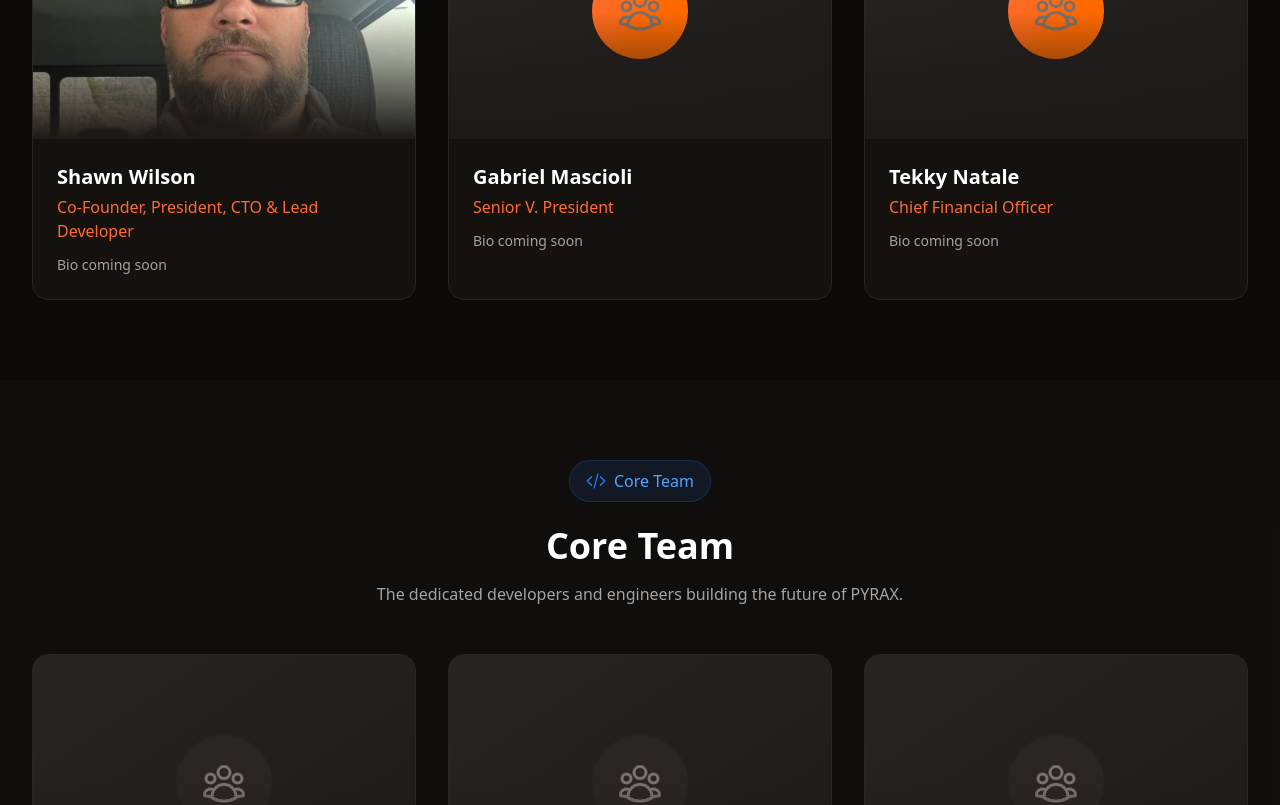
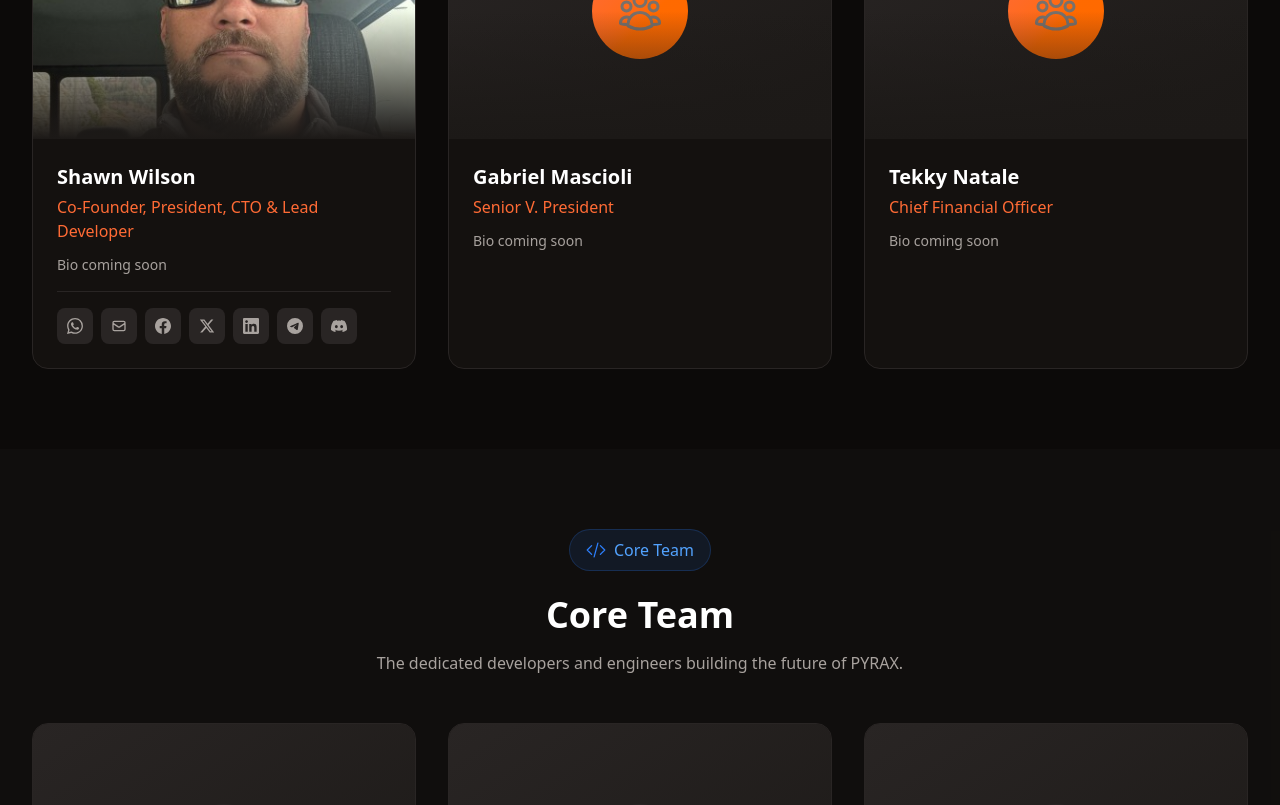
Before and after one commit to Bugyman66/PYRAX-OFFICIAL, a Next.js app in the folder pyrax-website/: page /en/team in a window 1280 px wide. Shown: the part 740-1545 px from the top of the page. Built offline with nearby package versions, Linux system fonts and the light colour scheme.

Commit message:
feat: Add social links with icons to Shawn Wilson's team card

```diff
--- a/pyrax-website/src/app/[locale]/team/page.tsx
+++ b/pyrax-website/src/app/[locale]/team/page.tsx
@@ -13,12 +13,19 @@
   EnvelopeIcon,
 } from '@heroicons/react/24/outline';
 
+interface SocialLink {
+  platform: string;
+  url: string;
+  icon: string;
+}
+
 interface TeamMember {
   name: string;
   role: string;
   bio: string;
   image?: string;
   placeholder?: boolean;
+  socials?: SocialLink[];
 }
 
 export default function TeamPage() {
@@ -30,6 +37,15 @@
       role: t('roles.coFounder'),
       bio: t('bios.shawn'),
       image: '/swilson.jpg',
+      socials: [
+        { platform: 'WhatsApp', url: 'https://wa.me/18258825915', icon: 'whatsapp' },
+        { platform: 'Email', url: 'mailto:shawn.wilson@pyrax.org', icon: 'email' },
+        { platform: 'Facebook', url: 'https://www.facebook.com/SW037', icon: 'facebook' },
+        { platform: 'Twitter', url: 'https://x.com/pyrax_shawn', icon: 'twitter' },
+        { platform: 'LinkedIn', url: 'https://www.linkedin.com/in/swilson-pyrax', icon: 'linkedin' },
+        { platform: 'Telegram', url: 'https://t.me/R3AP3RW1LLY', icon: 'telegram' },
+        { platform: 'Discord', url: 'https://discord.com/users/r3ap3ractual_22545', icon: 'discord' },
+      ],
     },
     {
       name: 'Gabriel Mascioli',
@@ -93,6 +109,58 @@
         </h3>
         <p className="text-pyrax-500 font-medium mb-3">{member.role}</p>
         <p className="text-stone-400 text-sm">{member.bio}</p>
+
+        {/* Social Links */}
+        {member.socials && member.socials.length > 0 && (
+          <div className="flex flex-wrap gap-2 mt-4 pt-4 border-t border-stone-800">
+            {member.socials.map((social) => (
+              <a
+                key={social.platform}
+                href={social.url}
+                target="_blank"
+                rel="noopener noreferrer"
+                className="w-9 h-9 rounded-lg bg-stone-800 hover:bg-pyrax-500/20 flex items-center justify-center transition-colors group"
+                title={social.platform}
+              >
+                {social.icon === 'whatsapp' && (
+                  <svg className="w-4 h-4 text-stone-400 group-hover:text-green-500" fill="currentColor" viewBox="0 0 24 24">
+                    <path d="M17.472 14.382c-.297-.149-1.758-.867-2.03-.967-.273-.099-.471-.148-.67.15-.197.297-.767.966-.94 1.164-.173.199-.347.223-.644.075-.297-.15-1.255-.463-2.39-1.475-.883-.788-1.48-1.761-1.653-2.059-.173-.297-.018-.458.13-.606.134-.133.298-.347.446-.52.149-.174.198-.298.298-.497.099-.198.05-.371-.025-.52-.075-.149-.669-1.612-.916-2.207-.242-.579-.487-.5-.669-.51-.173-.008-.371-.01-.57-.01-.198 0-.52.074-.792.372-.272.297-1.04 1.016-1.04 2.479 0 1.462 1.065 2.875 1.213 3.074.149.198 2.096 3.2 5.077 4.487.709.306 1.262.489 1.694.625.712.227 1.36.195 1.871.118.571-.085 1.758-.719 2.006-1.413.248-.694.248-1.289.173-1.413-.074-.124-.272-.198-.57-.347m-5.421 7.403h-.004a9.87 9.87 0 01-5.031-1.378l-.361-.214-3.741.982.998-3.648-.235-.374a9.86 9.86 0 01-1.51-5.26c.001-5.45 4.436-9.884 9.888-9.884 2.64 0 5.122 1.03 6.988 2.898a9.825 9.825 0 012.893 6.994c-.003 5.45-4.437 9.884-9.885 9.884m8.413-18.297A11.815 11.815 0 0012.05 0C5.495 0 .16 5.335.157 11.892c0 2.096.547 4.142 1.588 5.945L.057 24l6.305-1.654a11.882 11.882 0 005.683 1.448h.005c6.554 0 11.89-5.335 11.893-11.893a11.821 11.821 0 00-3.48-8.413z"/>
+                  </svg>
+                )}
+                {social.icon === 'email' && (
+                  <svg className="w-4 h-4 text-stone-400 group-hover:text-pyrax-500" fill="none" viewBox="0 0 24 24" stroke="currentColor" strokeWidth={2}>
+                    <path strokeLinecap="round" strokeLinejoin="round" d="M3 8l7.89 5.26a2 2 0 002.22 0L21 8M5 19h14a2 2 0 002-2V7a2 2 0 00-2-2H5a2 2 0 00-2 2v10a2 2 0 002 2z" />
+                  </svg>
+                )}
+                {social.icon === 'facebook' && (
+                  <svg className="w-4 h-4 text-stone-400 group-hover:text-blue-500" fill="currentColor" viewBox="0 0 24 24">
+                    <path d="M24 12.073c0-6.627-5.373-12-12-12s-12 5.373-12 12c0 5.99 4.388 10.954 10.125 11.854v-8.385H7.078v-3.47h3.047V9.43c0-3.007 1.792-4.669 4.533-4.669 1.312 0 2.686.235 2.686.235v2.953H15.83c-1.491 0-1.956.925-1.956 1.874v2.25h3.328l-.532 3.47h-2.796v8.385C19.612 23.027 24 18.062 24 12.073z"/>
+                  </svg>
+                )}
+                {social.icon === 'twitter' && (
+                  <svg className="w-4 h-4 text-stone-400 group-hover:text-sky-500" fill="currentColor" viewBox="0 0 24 24">
+                    <path d="M18.244 2.25h3.308l-7.227 8.26 8.502 11.24H16.17l-5.214-6.817L4.99 21.75H1.68l7.73-8.835L1.254 2.25H8.08l4.713 6.231zm-1.161 17.52h1.833L7.084 4.126H5.117z"/>
+                  </svg>
+                )}
+                {social.icon === 'linkedin' && (
+                  <svg className="w-4 h-4 text-stone-400 group-hover:text-blue-600" fill="currentColor" viewBox="0 0 24 24">
+                    <path d="M20.447 20.452h-3.554v-5.569c0-1.328-.027-3.037-1.852-3.037-1.853 0-2.136 1.445-2.136 2.939v5.667H9.351V9h3.414v1.561h.046c.477-.9 1.637-1.85 3.37-1.85 3.601 0 4.267 2.37 4.267 5.455v6.286zM5.337 7.433c-1.144 0-2.063-.926-2.063-2.065 0-1.138.92-2.063 2.063-2.063 1.14 0 2.064.925 2.064 2.063 0 1.139-.925 2.065-2.064 2.065zm1.782 13.019H3.555V9h3.564v11.452zM22.225 0H1.771C.792 0 0 .774 0 1.729v20.542C0 23.227.792 24 1.771 24h20.451C23.2 24 24 23.227 24 22.271V1.729C24 .774 23.2 0 22.222 0h.003z"/>
+                  </svg>
+                )}
+                {social.icon === 'telegram' && (
+                  <svg className="w-4 h-4 text-stone-400 group-hover:text-sky-400" fill="currentColor" viewBox="0 0 24 24">
+                    <path d="M11.944 0A12 12 0 0 0 0 12a12 12 0 0 0 12 12 12 12 0 0 0 12-12A12 12 0 0 0 12 0a12 12 0 0 0-.056 0zm4.962 7.224c.1-.002.321.023.465.14a.506.506 0 0 1 .171.325c.016.093.036.306.02.472-.18 1.898-.962 6.502-1.36 8.627-.168.9-.499 1.201-.82 1.23-.696.065-1.225-.46-1.9-.902-1.056-.693-1.653-1.124-2.678-1.8-1.185-.78-.417-1.21.258-1.91.177-.184 3.247-2.977 3.307-3.23.007-.032.014-.15-.056-.212s-.174-.041-.249-.024c-.106.024-1.793 1.14-5.061 3.345-.48.33-.913.49-1.302.48-.428-.008-1.252-.241-1.865-.44-.752-.245-1.349-.374-1.297-.789.027-.216.325-.437.893-.663 3.498-1.524 5.83-2.529 6.998-3.014 3.332-1.386 4.025-1.627 4.476-1.635z"/>
+                  </svg>
+                )}
+                {social.icon === 'discord' && (
+                  <svg className="w-4 h-4 text-stone-400 group-hover:text-indigo-500" fill="currentColor" viewBox="0 0 24 24">
+                    <path d="M20.317 4.37a19.791 19.791 0 0 0-4.885-1.515.074.074 0 0 0-.079.037c-.21.375-.444.864-.608 1.25a18.27 18.27 0 0 0-5.487 0 12.64 12.64 0 0 0-.617-1.25.077.077 0 0 0-.079-.037A19.736 19.736 0 0 0 3.677 4.37a.07.07 0 0 0-.032.027C.533 9.046-.32 13.58.099 18.057a.082.082 0 0 0 .031.057 19.9 19.9 0 0 0 5.993 3.03.078.078 0 0 0 .084-.028 14.09 14.09 0 0 0 1.226-1.994.076.076 0 0 0-.041-.106 13.107 13.107 0 0 1-1.872-.892.077.077 0 0 1-.008-.128 10.2 10.2 0 0 0 .372-.292.074.074 0 0 1 .077-.01c3.928 1.793 8.18 1.793 12.062 0a.074.074 0 0 1 .078.01c.12.098.246.198.373.292a.077.077 0 0 1-.006.127 12.299 12.299 0 0 1-1.873.892.077.077 0 0 0-.041.107c.36.698.772 1.362 1.225 1.993a.076.076 0 0 0 .084.028 19.839 19.839 0 0 0 6.002-3.03.077.077 0 0 0 .032-.054c.5-5.177-.838-9.674-3.549-13.66a.061.061 0 0 0-.031-.03zM8.02 15.33c-1.183 0-2.157-1.085-2.157-2.419 0-1.333.956-2.419 2.157-2.419 1.21 0 2.176 1.096 2.157 2.42 0 1.333-.956 2.418-2.157 2.418zm7.975 0c-1.183 0-2.157-1.085-2.157-2.419 0-1.333.956-2.419 2.157-2.419 1.21 0 2.176 1.096 2.157 2.42 0 1.333-.946 2.418-2.157 2.418z"/>
+                  </svg>
+                )}
+              </a>
+            ))}
+          </div>
+        )}
       </div>
     </motion.div>
   );
```
